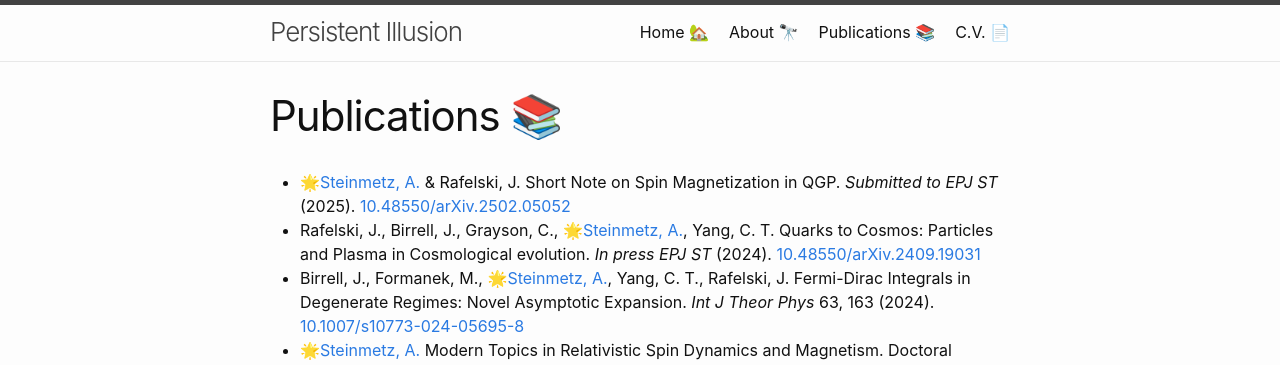
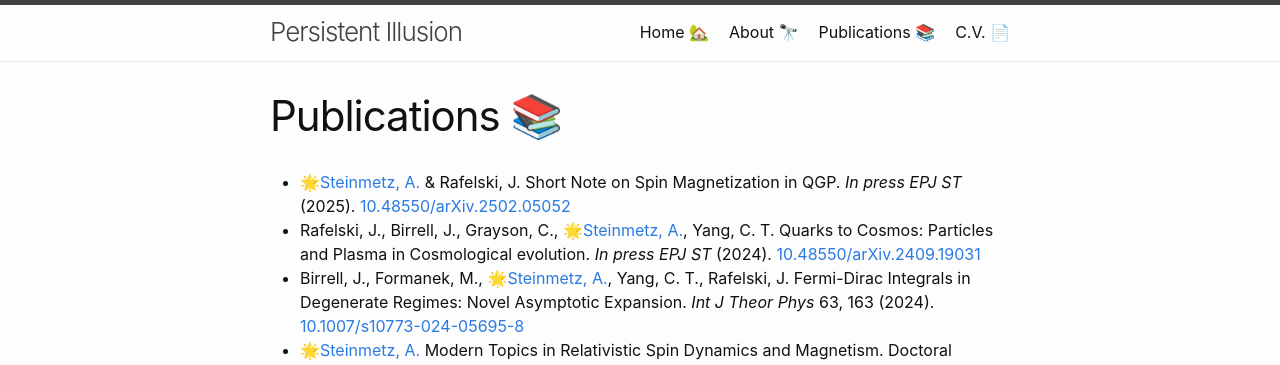
Before and after one commit to ajsteinmetz/ajsteinmetz.github.io, a Jekyll site: the page built from publications.md, in a window 1280 px wide. Shown: the top 365 px of the page. Built offline with Jekyll 4.4.1, drawn with Linux system fonts in a browser that asks for light colours; our own code applies the rules of GitHub Pages for plain Markdown files; comment, search, counter and statistics services are not loaded.

Commit message:
Update publications.md

```diff
--- a/publications.md
+++ b/publications.md
@@ -1,6 +1,6 @@
 ### Publications 📚
 
-* 🌟[Steinmetz, A.](https://github.com/ajsteinmetz/short-note-qgp) & Rafelski, J. Short Note on Spin Magnetization in QGP. _Submitted to EPJ ST_ (2025). [10.48550/arXiv.2502.05052](https://doi.org/10.48550/arXiv.2502.05052)
+* 🌟[Steinmetz, A.](https://github.com/ajsteinmetz/short-note-qgp) & Rafelski, J. Short Note on Spin Magnetization in QGP. _In press EPJ ST_ (2025). [10.48550/arXiv.2502.05052](https://doi.org/10.48550/arXiv.2502.05052)
 * Rafelski, J., Birrell, J., Grayson, C., 🌟[Steinmetz, A.](https://github.com/ajsteinmetz/thesis-collab-project), Yang, C. T. Quarks to Cosmos: Particles and Plasma in Cosmological evolution. <i>In press EPJ ST</i> (2024). [10.48550/arXiv.2409.19031](https://doi.org/10.48550/arXiv.2409.19031)
 * Birrell, J., Formanek, M., 🌟[Steinmetz, A.](https://github.com/ajsteinmetz/fermi-distribution), Yang, C. T., Rafelski, J. Fermi-Dirac Integrals in Degenerate Regimes: Novel Asymptotic Expansion. <i>Int J Theor Phys</i> 63, 163 (2024). [10.1007/s10773-024-05695-8](https://doi.org/10.1007/s10773-024-05695-8)
 * 🌟[Steinmetz, A.](https://github.com/ajsteinmetz/thesis-ajsteinmetz) Modern Topics in Relativistic Spin Dynamics and Magnetism. Doctoral dissertation. University of Arizona, 2023. <a href="http://hdl.handle.net/10150/670301">HDL:10150/670301</a>
```
